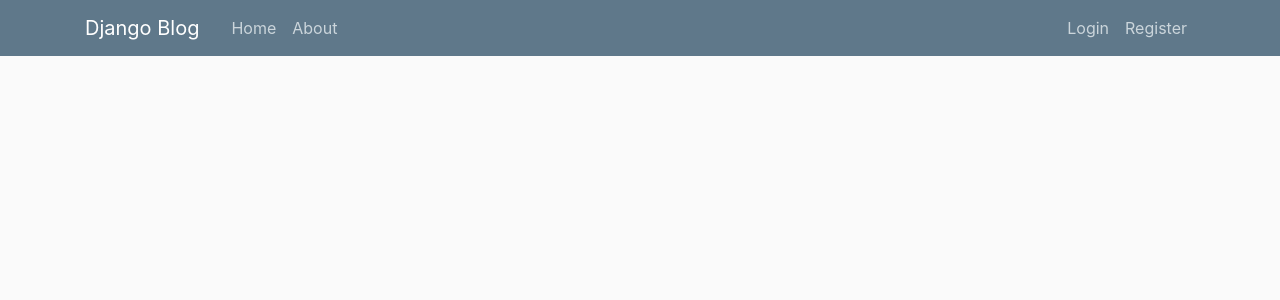
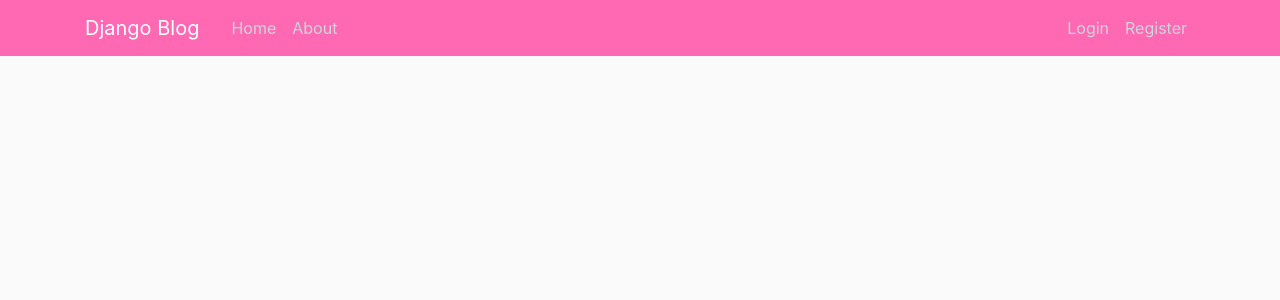
Before and after one commit to Nelsonkioko/Insta, a Django app: page / in a window 1280 px wide. Shown: the top 300 px of the page. Run offline with Django 3.2, Linux system fonts and the light colour scheme; data that the repository does not hold is empty; some libraries are stand-ins or nearby versions.

Commit message:
create navbar

```diff
--- a/Insta/templates/Insta/base.html
+++ b/Insta/templates/Insta/base.html
@@ -20,7 +20,7 @@
 </head>
 <body>
     <header class="site-header">
-      <nav class="navbar navbar-expand-md navbar-dark bg-steel fixed-top">
+      <nav class="navbar navbar-expand-md navbar-dark bg-steel fixed-top" style="background-color: hotpink">
         <div class="container">
           <a class="navbar-brand mr-4" href="{% url 'Insta-home' %}">Django Blog</a>
           <button class="navbar-toggler" type="button" data-toggle="collapse" data-target="#navbarToggle" aria-controls="navbarToggle" aria-expanded="false" aria-label="Toggle navigation">
```
